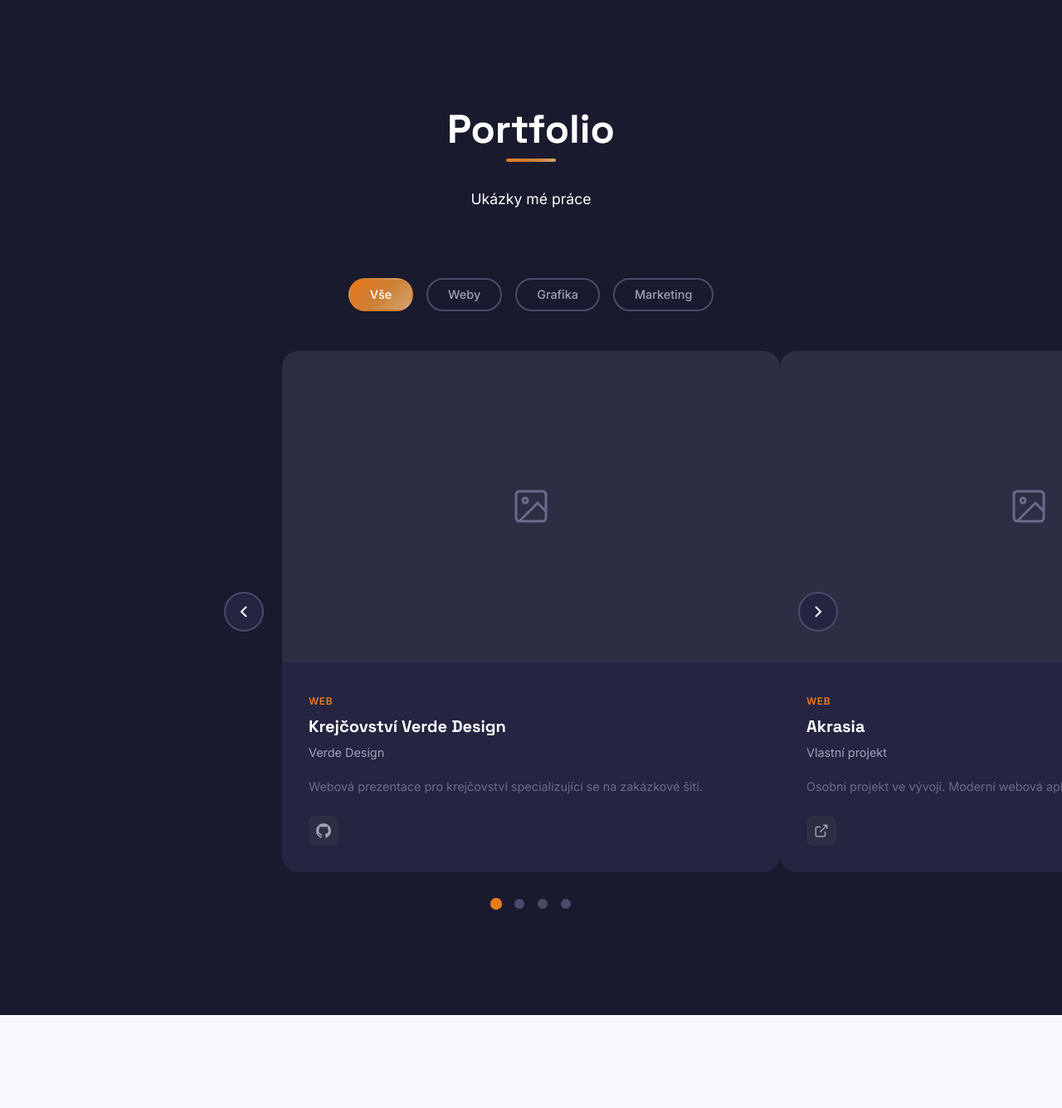
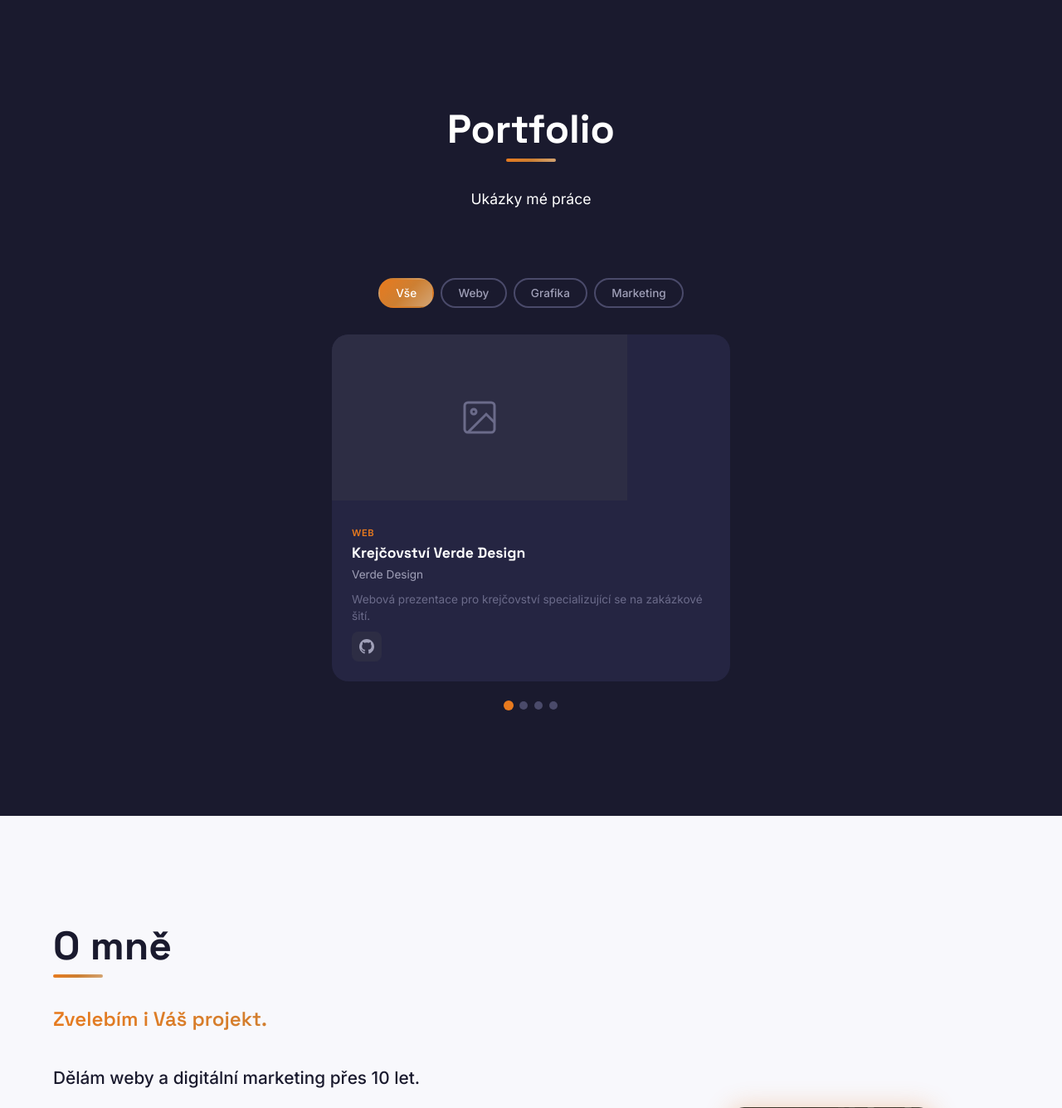
Before and after one commit to Alairik/Zvelebil-web, a PHP site: page / in a window 1280 px wide. Shown: the part 4563-5898 px from the top of the page at 83% size. Run offline with PHP 8.4, Linux system fonts and the light colour scheme; data that the repository does not hold is empty.

Commit message:
Make portfolio carousel more compact
- Add overflow:hidden to fix stacking issue
- Reduce max-width to 480px
- Smaller image (max-height 200px)
- Compact padding and font sizes
- Smaller filter buttons and dots

https://claude.ai/code/session_015Thog49q8ucAG66RFt2anQ

```diff
--- a/css/style.css
+++ b/css/style.css
@@ -1076,19 +1076,19 @@ ul, ol {
 .portfolio-filters {
     display: flex;
     justify-content: center;
-    gap: var(--spacing-sm);
-    margin-bottom: var(--spacing-xl);
+    gap: var(--spacing-xs);
+    margin-bottom: var(--spacing-lg);
     flex-wrap: wrap;
 }
 
 .portfolio-filter {
-    padding: 0.6rem 1.5rem;
+    padding: 0.5rem 1.2rem;
     background: transparent;
     border: 2px solid var(--color-gray-700);
     border-radius: var(--radius-xl);
     color: var(--color-gray-300);
     font-family: var(--font-body);
-    font-size: 0.9rem;
+    font-size: 0.85rem;
     font-weight: 500;
     cursor: pointer;
     transition: all var(--transition-base);
@@ -1108,8 +1108,9 @@ ul, ol {
 /* Carousel */
 .portfolio-carousel {
     position: relative;
-    max-width: 600px;
+    max-width: 480px;
     margin: 0 auto;
+    overflow: hidden;
 }
 
 .portfolio-track {
@@ -1122,7 +1123,6 @@ ul, ol {
     background: var(--color-dark-lighter);
     border-radius: var(--radius-lg);
     overflow: hidden;
-    transition: all var(--transition-base);
 }
 
 .carousel-btn {
@@ -1165,13 +1165,13 @@ ul, ol {
 .portfolio-dots {
     display: flex;
     justify-content: center;
-    gap: var(--spacing-sm);
-    margin-top: var(--spacing-lg);
+    gap: var(--spacing-xs);
+    margin-top: var(--spacing-md);
 }
 
 .portfolio-dot {
-    width: 12px;
-    height: 12px;
+    width: 10px;
+    height: 10px;
     border-radius: var(--radius-full);
     background: var(--color-gray-700);
     border: none;
@@ -1190,7 +1190,8 @@ ul, ol {
 
 /* Card styles */
 .portfolio-image {
-    aspect-ratio: 16 / 10;
+    aspect-ratio: 16 / 9;
+    max-height: 200px;
     overflow: hidden;
     background: var(--color-gray-900);
 }
@@ -1214,36 +1215,36 @@ ul, ol {
 }
 
 .portfolio-content {
-    padding: var(--spacing-lg);
+    padding: var(--spacing-md);
 }
 
 .portfolio-type {
     display: inline-block;
-    font-size: 0.75rem;
+    font-size: 0.7rem;
     font-weight: 600;
     text-transform: uppercase;
     letter-spacing: 0.05em;
     color: var(--color-primary);
-    margin-bottom: var(--spacing-xs);
+    margin-bottom: 0.25rem;
 }
 
 .portfolio-title {
-    font-size: 1.25rem;
-    margin-bottom: var(--spacing-xs);
+    font-size: 1.1rem;
+    margin-bottom: 0.25rem;
     color: var(--color-white);
 }
 
 .portfolio-client {
-    font-size: 0.9rem;
+    font-size: 0.85rem;
     color: var(--color-gray-300);
-    margin-bottom: var(--spacing-sm);
+    margin-bottom: 0.5rem;
 }
 
 .portfolio-desc {
-    font-size: 0.9rem;
+    font-size: 0.85rem;
     color: var(--color-gray-500);
-    line-height: 1.6;
-    margin-bottom: var(--spacing-md);
+    line-height: 1.5;
+    margin-bottom: 0.5rem;
 }
 
 .portfolio-links {
```
